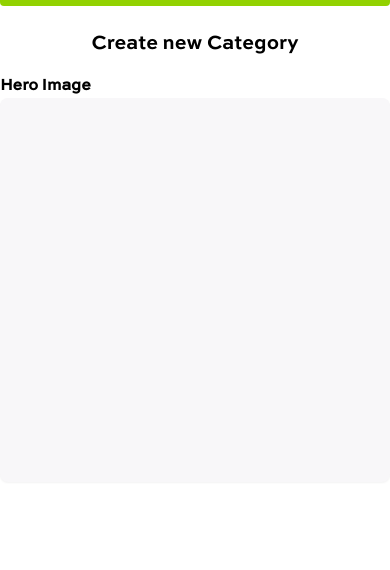
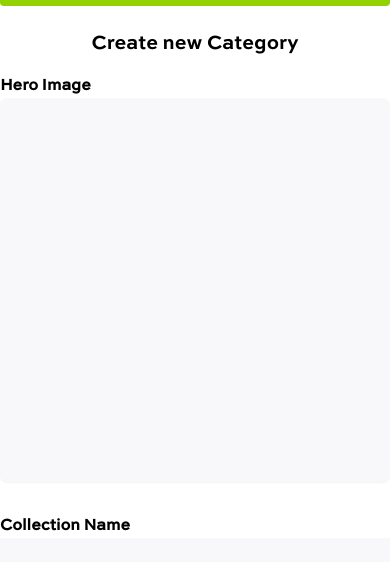
Before and after one commit to god-of-js/eatrite, a Nuxt app: page /admin/categories/new in a window 390 px wide. Shown: the part 234-804 px from the top of the page. Built offline with nearby package versions, Linux system fonts and the light colour scheme; some icons are missing.

Commit message:
:lipstick: Style()
added label to input

```diff
--- a/components/ui/TheInput.vue
+++ b/components/ui/TheInput.vue
@@ -5,9 +5,12 @@ interface Props {
   modelValue: string;
   name: string;
   suggestion?: string;
+  label: string;
 }
 const props = withDefaults(defineProps<Props>(), {
   type: "text",
+  error: "",
+  suggestion: "",
 });
 const emit = defineEmits<{
   (e: "update:modelValue", p: string): void;
@@ -27,6 +30,7 @@ const inputValue = computed({
   <TheField
     :name="props.name"
     :error="props.error"
+    :label="props.label"
     :suggestion="props.suggestion"
   >
     <input
@@ -34,7 +38,7 @@ const inputValue = computed({
       v-model="inputValue"
       :type="props.type"
       v-bind="$attrs"
-      class="w-full b-0 b-b-1 text-left text-3 app-border"
+      class="w-full bg-gray-200 b-0 b-b-1 text-left text-3 app-border"
       :class="[{ 'b-red': !!props.error }]"
       p="y-1"
       bg="transparent"
--- a/pages/admin/categories/new.vue
+++ b/pages/admin/categories/new.vue
@@ -5,6 +5,7 @@ definePageMeta({
 
 const formData = ref({
   heroImage: null,
+  name: "",
 });
 </script>
 <template>
@@ -14,12 +15,19 @@ const formData = ref({
         <h2 class="text-xl font-bold font-sweet-sans-bold text-center">
           Create new Category
         </h2>
-        <div class="grid md:grid-cols-2 mt-4">
+        <div class="grid md:grid-cols-2 mt-4 gap-8">
           <UiTheImageUploader
             v-model="formData.heroImage"
             label="Hero Image"
             name="heroImage"
           />
+          <div>
+            <UiTheInput
+              v-model="formData.name"
+              name="name"
+              label="Collection Name"
+            />
+          </div>
         </div></div
     ></template>
   </UiTheForm>
```
